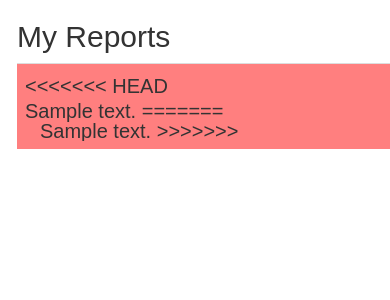
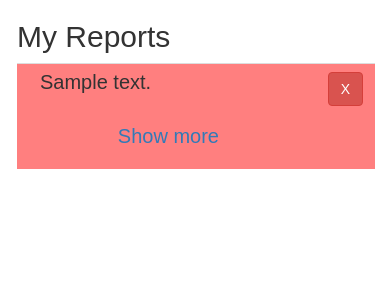
Before and after one commit to 238alexg/Change4Change, a Flask app: template templates/table.html in a window 390 px wide. Shown: the part 50-350 px from the top of the page. Run offline with Flask 2, Linux system fonts and the light colour scheme; the template is opened without the code that fills it: values that come from a table or form of the project are taken from there, others are empty; tables that the repository leaves empty hold one stand-in row (values such as "Sample post"); some libraries are stand-ins or nearby versions.

Commit message:
Fix mobile map submit 4

```diff
--- a/CommunityReportsApp/templates/table.html
+++ b/CommunityReportsApp/templates/table.html
@@ -86,11 +86,7 @@
         <tr style="background-color: rgba(138, 130, 130, 0.5);">
         {% endif %}
             <td>
-<<<<<<< HEAD
-                <div class="roundedCorn content hideContent"> {{ item.text }}
-=======
-                <div class="content hideContent" style="padding-left: 15px;"> {{ item.text }}
->>>>>>> 0b8006b556631694d2ef816b3f3e13abd3961cb5
+                <div class="roundedCorn content hideContent" style="padding-left: 15px;"> {{ item.text }}
                     <ul>
                         <br>
                         <li>Time: {{ item.event_dt.strftime('%m/%d/%Y %H:%M') }}</li>
```
